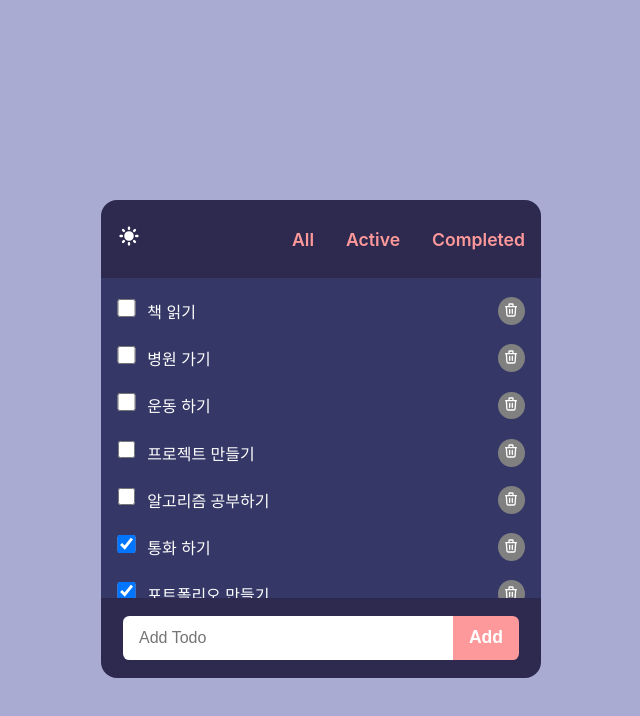
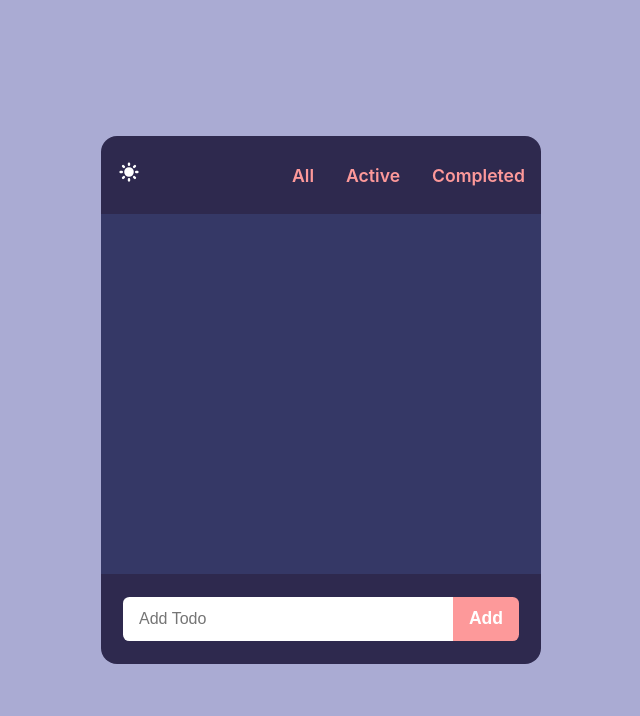
Before and after one commit to jiye-7/react-todo-list-project, a React (Create React App) app: page / in a window 1280 px wide. Shown: the top 716 px of the page, without its empty margins (319-959 px from the left). Built offline with nearby package versions, Linux system fonts and the light colour scheme.

Commit message:
refactor: create todo

```diff
--- a/src/App.jsx
+++ b/src/App.jsx
@@ -1,8 +1,7 @@
-import React, { useEffect } from 'react';
+import React from 'react';
 import Header from './components/Header/Header';
 import Main from './components/Main/Main';
 import styles from './App.module.css';
-import todoData from './data/todoData';
 
 function App() {
   // TODO: App이 mount된 다음 useEffect안에서 localStorage에 배열 값을 저장한다.
@@ -11,11 +10,10 @@ function App() {
   // Storage.removeItem(): 주어킨 키를 저장소에서 제거 -> delete
 
   // local storage에는 값이 객체로만 넣을 수 있음({ key: value }). 배열을 순회하면서 객체들을 local storage에 추가하기
-  useEffect(() => {
-    todoData.forEach((todo) => {
-      localStorage.setItem(todo.id, JSON.stringify(todo));
-    });
-  }, []);
+  // useEffect(() => {
+  // todoData 자체를 문자열로 만들어서 로컬 스토리지에 저장하기
+  // localStorage.setItem('todos', JSON.stringify(todoData));
+  // }, []);
 
   return (
     <div className={styles.app}>
@@ -26,3 +24,7 @@ function App() {
 }
 
 export default App;
+
+// initialData = [1, 2, 3];
+// localstorage = {todos: [1, 2, 3]}
+// [1, 2, 3]
--- a/src/App.module.css
+++ b/src/App.module.css
@@ -25,5 +25,4 @@ body {
   display: flex;
   flex-direction: column;
   width: 440px;
-  height: 400px;
 }
--- a/src/components/Main/Main.jsx
+++ b/src/components/Main/Main.jsx
@@ -1,13 +1,34 @@
-import React from 'react';
+import React, { useState, useEffect } from 'react';
 import TodoList from '../Todo/TodoList/TodoList';
 import WriteTodo from '../Todo/WriteTodo/WriteTodo';
 import styles from './Main.module.css';
 
+// localStorage의 length 읽기 속성을 사용하면, Storage 객체에 저장된 데이터 항목의 수를 반환한다.
+// 데이터 항목 개수를 구한 다음 1부터 해당 개수만큼 반복문을 돌면서 새로운 배열 변수에 할당하기
 export default function Main() {
+  const [todos, setTodos] = useState([]);
+  let localStorageData = [];
+
+  // create todo
+  const handleCreateTodo = (newTodo) => {
+    setTodos((prevTodos) => [...prevTodos, newTodo]);
+  };
+
+  useEffect(() => {
+    localStorageData = JSON.parse(localStorage.getItem('todos'));
+    if (localStorageData) {
+      setTodos([...localStorageData]);
+    }
+  }, []);
+
+  useEffect(() => {
+    localStorage.setItem('todos', JSON.stringify(todos));
+  }, [todos]);
+
   return (
     <div className={styles.container}>
-      <TodoList />
-      <WriteTodo />
+      <TodoList todos={todos} />
+      <WriteTodo todos={todos} handleCreateTodo={handleCreateTodo} />
     </div>
   );
 }
--- a/src/components/Main/Main.module.css
+++ b/src/components/Main/Main.module.css
@@ -2,5 +2,5 @@
   display: flex;
   flex-direction: column;
   width: 100%;
-  height: 100%;
+  height: 450px;
 }
--- a/src/components/Todo/TodoItem/TodoItem.jsx
+++ b/src/components/Todo/TodoItem/TodoItem.jsx
@@ -5,17 +5,11 @@ import styles from './TodoItem.module.css';
 export default function TodoItem({ todo: { id, content, status } }) {
   return (
     <li className={styles.container}>
-      <div className={styles.left_item}>
-        <input
-          type='checkbox'
-          id={id}
-          defaultChecked={status === 'completed'}
-        />
-        <label htmlFor={id}>{content}</label>
-      </div>
-      <div className={styles.right_item}>
+      <input type='checkbox' id={id} defaultChecked={status === 'completed'} />
+      <label htmlFor={id}>{content}</label>
+      <button>
         <HiOutlineTrash />
-      </div>
+      </button>
     </li>
   );
 }
--- a/src/components/Todo/TodoItem/TodoItem.module.css
+++ b/src/components/Todo/TodoItem/TodoItem.module.css
@@ -1,35 +1,28 @@
 .container {
-  height: 100%;
   width: 100%;
   display: flex;
   flex-direction: row;
-  justify-content: space-between;
   align-items: center;
   padding: 0.2rem 1rem;
   margin-bottom: 0.8rem;
 }
 
-.left_item {
-  display: flex;
-  width: 100%;
+.container > input {
+  flex-basis: 5%;
+  margin-right: 0.7rem;
+  width: 1rem;
+  height: 1rem;
 }
 
-.left_item input {
-  flex-basis: 5%;
-  width: 1.1rem;
-  height: 1.1rem;
-  margin-right: 0.7rem;
-}
-
-.left_item label {
-  flex-basis: 88%;
+.container > label {
+  flex-basis: 85%;
   color: white;
   font-size: 1rem;
 }
 
-.right_item {
+.container > button {
   color: white;
   background-color: gray;
   border-radius: 50%;
-  padding: 0.3rem 0.35rem 0.2rem;
+  padding: 0.35rem 0.4rem 0.2rem 0.35rem;
 }
--- a/src/components/Todo/TodoList/TodoList.jsx
+++ b/src/components/Todo/TodoList/TodoList.jsx
@@ -1,24 +1,8 @@
-import React, { useState, useEffect } from 'react';
+import React from 'react';
 import TodoItem from '../TodoItem/TodoItem';
 import styles from './TodoList.module.css';
 
-// localStorage의 length 읽기 속성을 사용하면, Storage 객체에 저장된 데이터 항목의 수를 반환한다.
-// 데이터 항목 개수를 구한 다음 1부터 해당 개수만큼 반복문을 돌면서 새로운 배열 변수에 할당하기
-
-export default function TodoList() {
-  const [todos, setTodos] = useState([]);
-  const localStorageData = [];
-
-  useEffect(() => {
-    // localStorage.key(index) index: 반환받으려하는 key의 번호를 나타내는 정수. 이 정수는 0부터 시작하는 인덱스
-    for (let i = 0; i < localStorage.length; i++) {
-      localStorageData.push(
-        JSON.parse(localStorage.getItem(localStorage.key(i)))
-      );
-    }
-    setTodos([...localStorageData]);
-  }, []);
-
+export default function TodoList({ todos }) {
   return (
     <section className={styles.container}>
       <ul className={styles.todos}>
--- a/src/components/Todo/TodoList/TodoList.module.css
+++ b/src/components/Todo/TodoList/TodoList.module.css
@@ -1,12 +1,12 @@
 .container {
   width: 100%;
   flex-basis: 80%;
-  overflow-y: scroll;
+  overflow-y: auto;
+  background-color: var(--navy-color);
 }
 
 .todos {
   display: flex;
   flex-direction: column;
-  background-color: var(--navy-color);
   padding: 1rem 0 1rem;
 }
--- a/src/components/Todo/WriteTodo/WriteTodo.jsx
+++ b/src/components/Todo/WriteTodo/WriteTodo.jsx
@@ -1,8 +1,7 @@
 import React, { useState } from 'react';
 import styles from './WriteTodo.module.css';
 
-export default function WriteTodo() {
-  const lastItemKeyPlus1 = localStorage.length + 1;
+export default function WriteTodo({ todos, handleCreateTodo }) {
   const [inputValue, setInputValue] = useState('');
   // 새로운 todo를 만듦
   // input값에 공백이 있을 경우 공백 제거하여 등록
@@ -13,20 +12,18 @@ export default function WriteTodo() {
   };
 
   const valueExist = () => {
-    if (inputValue.length) {
+    if (inputValue.trim().length) {
       createTodo(inputValue);
     }
   };
 
   const createTodo = (inputValue) => {
-    localStorage.setItem(
-      lastItemKeyPlus1,
-      JSON.stringify({
-        id: lastItemKeyPlus1,
-        content: inputValue.trim(),
-        status: 'active',
-      })
-    );
+    // 문자열을 가져와서 객체로 만든 후, 해당 배열에 값을 추가한다.
+    handleCreateTodo({
+      id: todos.length + 1,
+      content: inputValue.trim(),
+      status: 'active',
+    });
     setInputValue('');
   };
 
--- a/src/components/Todo/WriteTodo/WriteTodo.module.css
+++ b/src/components/Todo/WriteTodo/WriteTodo.module.css
@@ -8,7 +8,7 @@
   padding: 1rem 0;
 }
 
-input {
+.container > input {
   height: 2.8rem;
   flex-basis: 75%;
   border-radius: 0.4rem 0 0 0.4rem;
@@ -16,7 +16,7 @@ input {
   font-size: 1rem;
 }
 
-button {
+.container > button {
   height: 2.8rem;
   flex-basis: 15%;
   color: white;
--- a/src/data/todoData.js
+++ /dev/null
@@ -1,54 +0,0 @@
-const todoData = [
-  {
-    id: 1,
-    content: '공부하기',
-    status: 'active',
-  },
-  {
-    id: 2,
-    content: '책 읽기',
-    status: 'active',
-  },
-  {
-    id: 3,
-    content: '강의 보기',
-    status: 'completed',
-  },
-  {
-    id: 4,
-    content: '운동 하기',
-    status: 'active',
-  },
-  {
-    id: 5,
-    content: '커피 마시기',
-    status: 'active',
-  },
-  {
-    id: 6,
-    content: '병원 가기',
-    status: 'active',
-  },
-  {
-    id: 7,
-    content: '통화 하기',
-    status: 'completed',
-  },
-  {
-    id: 8,
-    content: '알고리즘 공부하기',
-    status: 'active',
-  },
-  {
-    id: 9,
-    content: '프로젝트 만들기',
-    status: 'active',
-  },
-  {
-    id: 10,
-    content: '포트폴리오 만들기',
-    status: 'completed',
-  },
-];
-
-export default todoData;
--- a/src/index.js
+++ b/src/index.js
@@ -2,16 +2,10 @@ import React from 'react';
 import ReactDOM from 'react-dom/client';
 import './index.css';
 import App from './App';
-import reportWebVitals from './reportWebVitals';
 
 const root = ReactDOM.createRoot(document.getElementById('root'));
 root.render(
-  <React.StrictMode>
-    <App />
-  </React.StrictMode>
+  // <React.StrictMode>
+  <App />
+  // </React.StrictMode>
 );
-
-// If you want to start measuring performance in your app, pass a function
-// to log results (for example: reportWebVitals(console.log))
-// or send to an analytics endpoint. Learn more: https://bit.ly/CRA-vitals
-reportWebVitals();
```
